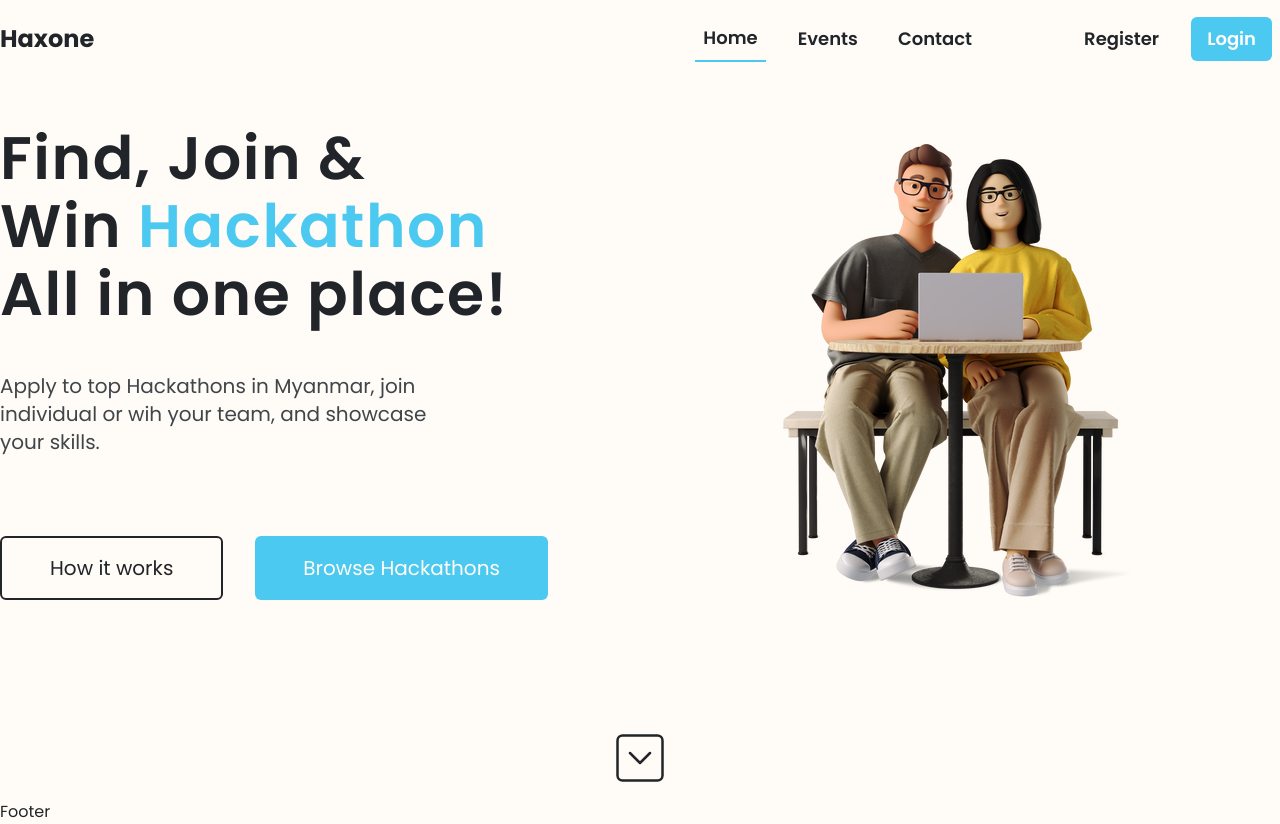
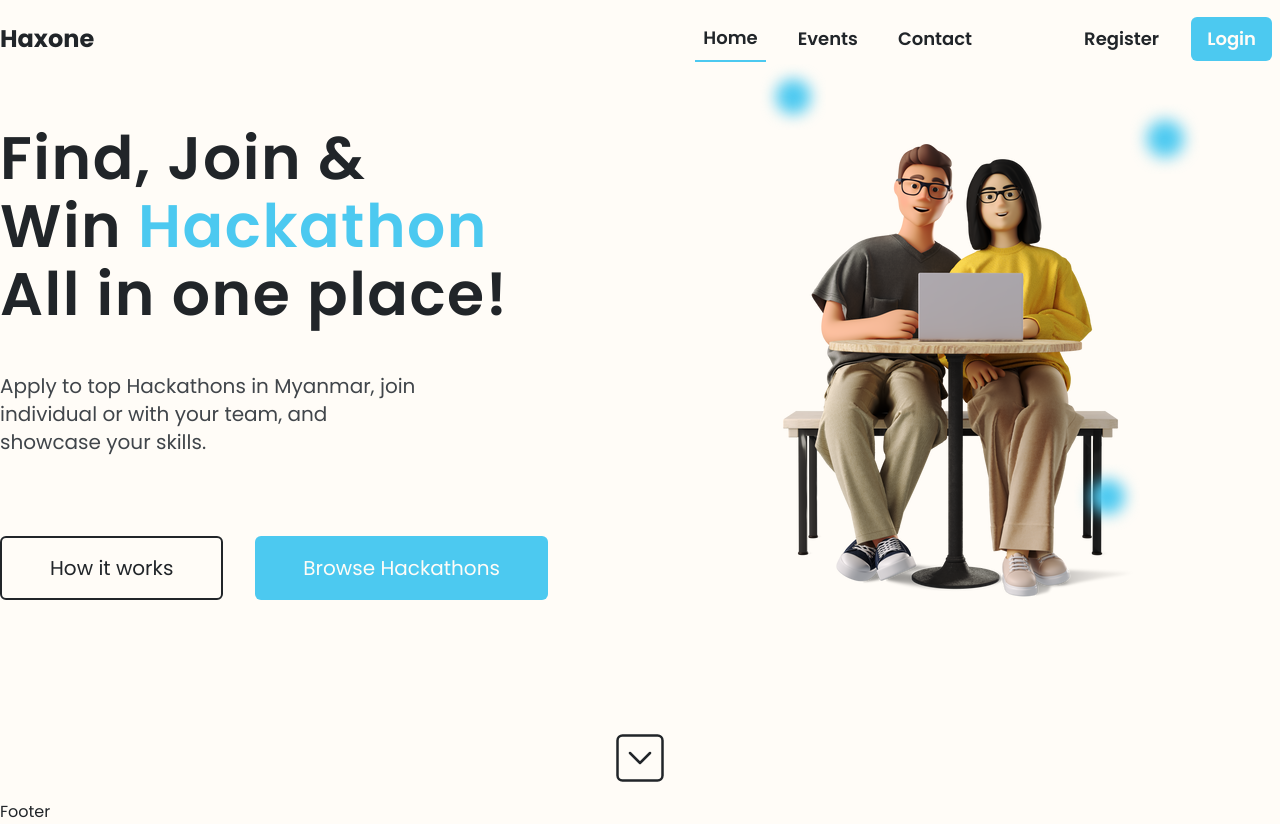
Before and after one commit to DHOKE-HTOE-Inc/haxone, a React (Vite) app in the folder client/: page / in a window 1280 px wide. Built offline with nearby package versions, Linux system fonts and the light colour scheme.

Commit message:
refinement to hero page with blue dots

```diff
--- /dev/null
+++ b/client/public/Ellipse.jsx
@@ -0,0 +1,49 @@
+import React from "react";
+
+const Ellipse = ({ width, height, fill, className }) => {
+  return (
+    <svg
+      xmlns="http://www.w3.org/2000/svg"
+      width={width}
+      height={height}
+      className={className}
+      viewBox="0 0 66 66"
+      fill="none"
+    >
+      <g filter="url(#filter0_f_17_15)">
+        <circle
+          cx="33.2598"
+          cy="32.7004"
+          r="17.5372"
+          transform="rotate(39.8269 33.2598 32.7004)"
+          fill="#4CC9F0"
+        />
+      </g>
+      <defs>
+        <filter
+          id="filter0_f_17_15"
+          x="0.722107"
+          y="0.16272"
+          width="65.0753"
+          height="65.0753"
+          filterUnits="userSpaceOnUse"
+          color-interpolation-filters="sRGB"
+        >
+          <feFlood flood-opacity="0" result="BackgroundImageFix" />
+          <feBlend
+            mode="normal"
+            in="SourceGraphic"
+            in2="BackgroundImageFix"
+            result="shape"
+          />
+          <feGaussianBlur
+            stdDeviation="7.5"
+            result="effect1_foregroundBlur_17_15"
+          />
+        </filter>
+      </defs>
+    </svg>
+  );
+};
+
+export default Ellipse;
--- a/client/src/components/Hero.jsx
+++ b/client/src/components/Hero.jsx
@@ -1,5 +1,6 @@
 import React from "react";
 import { SquareChevronDown } from "lucide-react";
+import Ellipse from "../../public/ellipse";
 
 const Hero = () => {
   return (
@@ -18,7 +19,7 @@ const Hero = () => {
           </div>
           {/* description */}
           <div className="text-xl text-muted-gray my-12 w-2/3">
-            Apply to top Hackathons in Myanmar, join individual or wih your
+            Apply to top Hackathons in Myanmar, join individual or with your
             team, and showcase your skills.
           </div>
           {/* button  */}
@@ -33,7 +34,22 @@ const Hero = () => {
         </div>
 
         {/* Right section - Image */}
-        <div className="w-1/2 flex justify-center items-center">
+        <div className="w-1/2  flex justify-center items-center relative">
+          <Ellipse
+            width={66}
+            height={66}
+            className="absolute -top-20 left-30"
+          />
+          <Ellipse
+            width={70}
+            height={70}
+            className="absolute -top-10 right-20"
+          />
+          <Ellipse
+            width={66}
+            height={66}
+            className="absolute top-80 right-35"
+          />
           <img src="/heroimage.png" alt="heroimage" />
         </div>
       </div>
```
